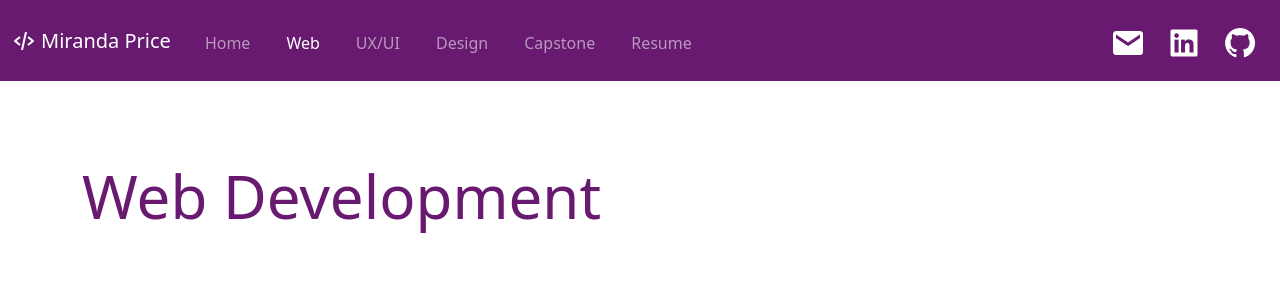
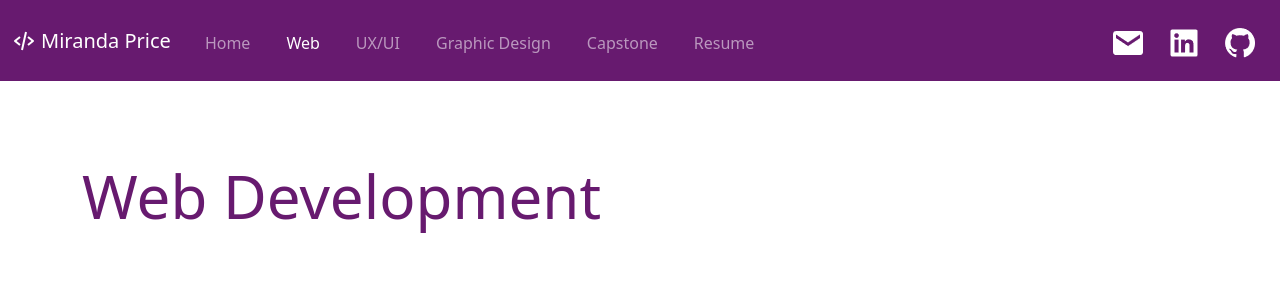
Before and after one commit to miranda-price/portfolio, a PHP site: page /web.html in a window 1280 px wide. Shown: the top 300 px of the page. Run offline with PHP 8.4, Linux system fonts and the light colour scheme.

Commit message:
update navbar spacing and text

```diff
--- a/css/override.css
+++ b/css/override.css
@@ -54,7 +54,6 @@ footer, .row-home{
 }
 
 .navbar-collapse .nav-item {
-	width: 100%;
 	text-align: center;
 }
 
--- a/graphic.html
+++ b/graphic.html
@@ -33,7 +33,7 @@
           <a class="nav-link" href="uxui.html">UX/UI</a>
         </li>
         <li class="nav-item">
-          <a class="nav-link active" href="graphic.html">Design</a>
+          <a class="nav-link active" href="graphic.html">Graphic Design</a>
         </li>
         <li class="nav-item">
             <a href="capstone.html" class="nav-link">Capstone</a>
--- a/index.html
+++ b/index.html
@@ -34,7 +34,7 @@
           <a class="nav-link" href="uxui.html">UX/UI</a>
         </li>
         <li class="nav-item">
-          <a class="nav-link" href="graphic.html">Design</a>
+          <a class="nav-link" href="graphic.html">Graphic Design</a>
         </li>
         <li class="nav-item">
             <a href="capstone.html" class="nav-link">Capstone</a>
--- a/resume.html
+++ b/resume.html
@@ -34,7 +34,7 @@
           <a class="nav-link" href="uxui.html">UX/UI</a>
         </li>
         <li class="nav-item">
-          <a class="nav-link" href="graphic.html">Design</a>
+          <a class="nav-link" href="graphic.html">Graphic Design</a>
         </li>
         <li class="nav-item">
             <a href="capstone.html" class="nav-link">Capstone</a>
--- a/uxui.html
+++ b/uxui.html
@@ -33,7 +33,7 @@
           <a class="nav-link active" href="uxui.html">UX/UI</a>
         </li>
         <li class="nav-item">
-          <a class="nav-link" href="graphic.html">Design</a>
+          <a class="nav-link" href="graphic.html">Graphic Design</a>
         </li>
         <li class="nav-item">
             <a href="capstone.html" class="nav-link">Capstone</a>
--- a/web.html
+++ b/web.html
@@ -33,7 +33,7 @@
           <a class="nav-link" href="uxui.html">UX/UI</a>
         </li>
         <li class="nav-item">
-          <a class="nav-link" href="graphic.html">Design</a>
+          <a class="nav-link" href="graphic.html">Graphic Design</a>
         </li>
         <li class="nav-item">
             <a href="capstone.html" class="nav-link">Capstone</a>
```
